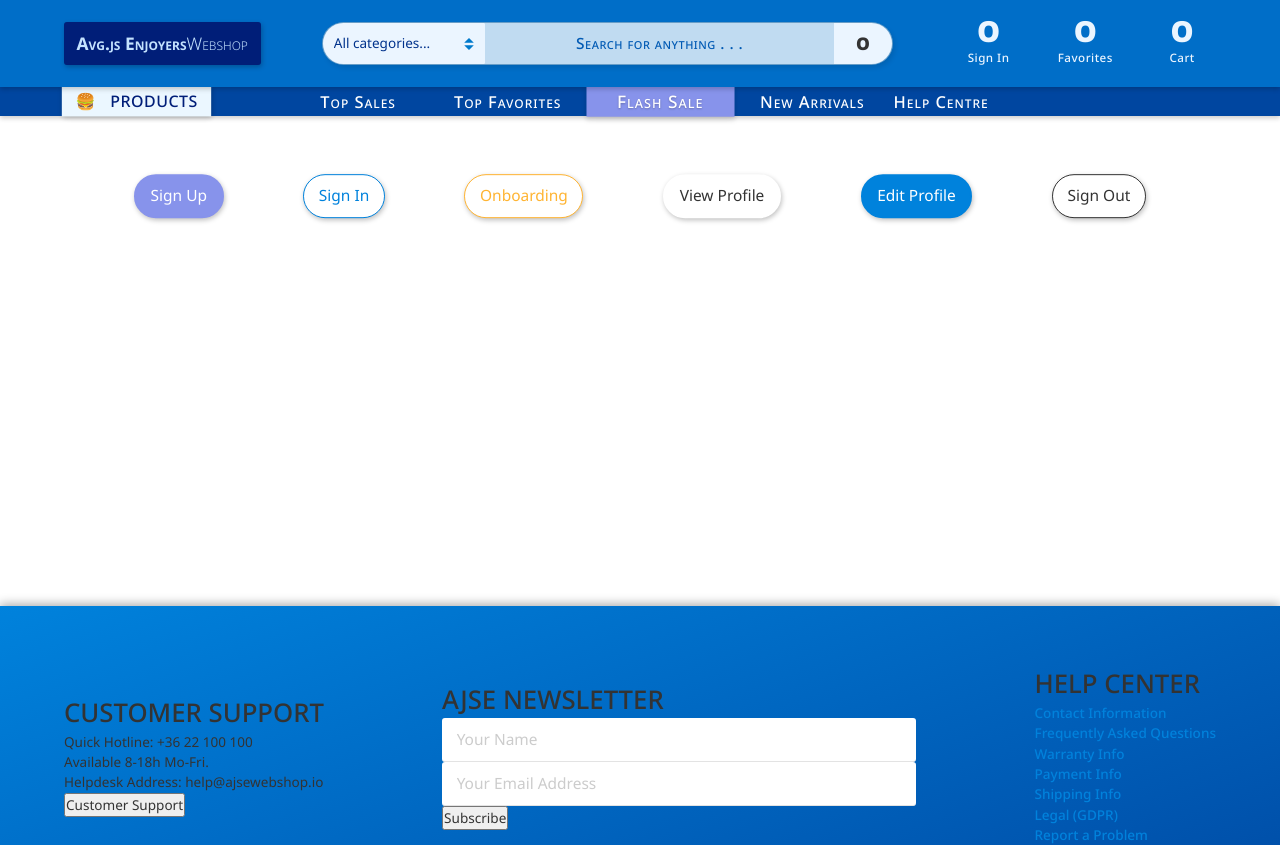
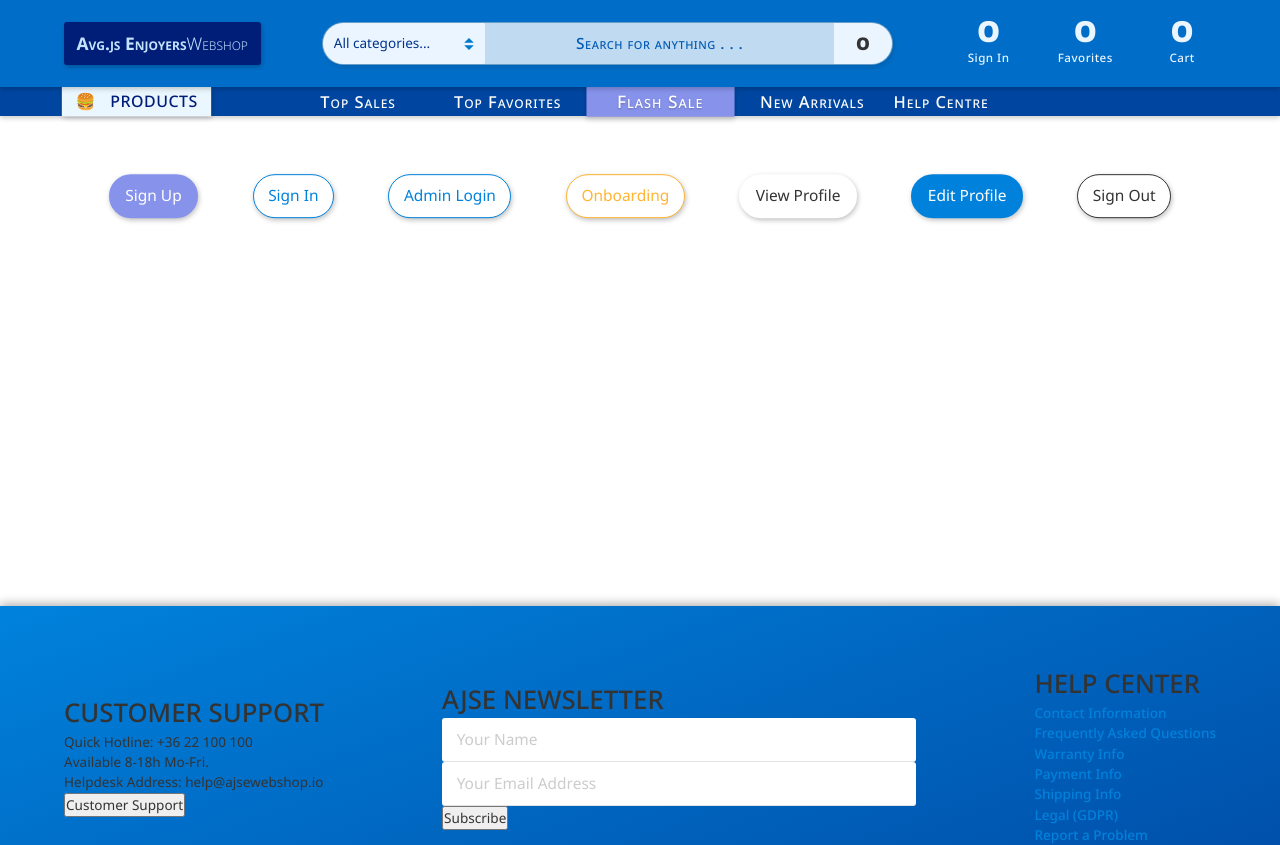
Before and after one commit to average-js-enjoyers/average-js-webshop, a React (Create React App) app in the folder frontend/: page / in a window 1280 px wide. Shown: the top 845 px of the page. Built offline with nearby package versions, Linux system fonts and the light colour scheme; no server answers.

Commit message:
fix bug caused by merge conflict

```diff
--- a/frontend/src/Screens/HomeScreen.jsx
+++ b/frontend/src/Screens/HomeScreen.jsx
@@ -45,6 +45,9 @@ const HomeScreen = () => {
         <Link to="/signin">
           <Button variant="outline-primary btn--compact">Sign In</Button>
         </Link>
+        <Link to="/admin-signin">
+          <Button variant="outline-primary btn--compact">Admin Login</Button>
+        </Link>
         <Link to="/onboard">
           <Button variant="outline-warning btn--compact">Onboarding</Button>
         </Link>
```
